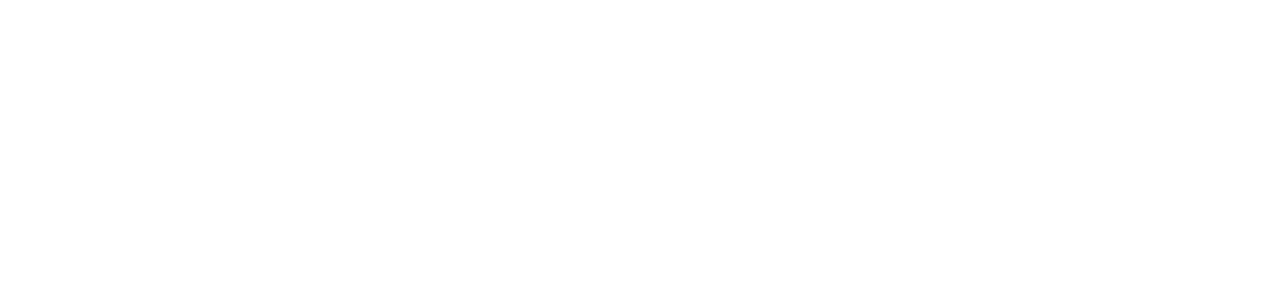
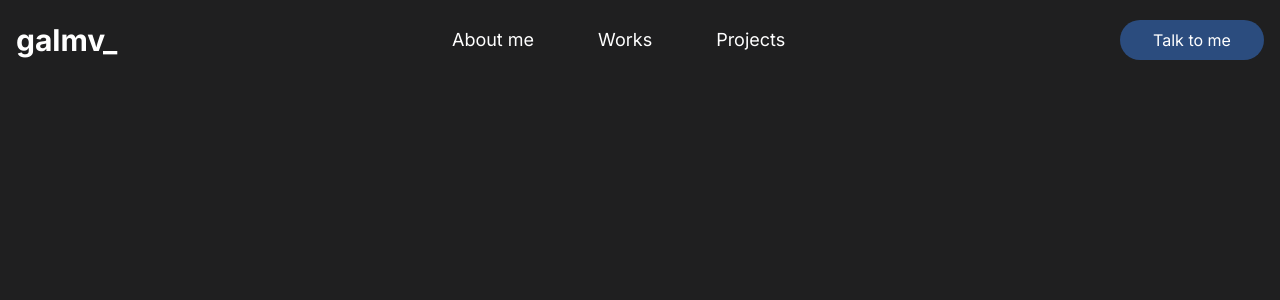
Before and after one commit to Gustavo-Venceslau/portfolio, a Next.js app: page / in a window 1280 px wide. Shown: the top 300 px of the page. Built offline with nearby package versions, Linux system fonts and the light colour scheme.

Commit message:
navbar initiliazed

```diff
--- a/app/layout.tsx
+++ b/app/layout.tsx
@@ -8,11 +8,7 @@ export const metadata = {
   description: 'My personal portfolio',
 }
 
-export default function RootLayout({
-  children,
-}: {
-  children: React.ReactNode
-}) {
+export default function RootLayout({children,}: {children: React.ReactNode}) {
   return (
     <html lang="en">
       <body className={inter.className}>{children}</body>
--- a/app/page.tsx
+++ b/app/page.tsx
@@ -1,7 +1,9 @@
+import { Navbar } from "@/components/Navbar";
+
 export default function Home() {
   return (
-    <main>
-
-    </main>
+    <div className="bg-[#1f1f20] w-full h-screen">
+      <Navbar />
+    </div>
   )
 }
--- /dev/null
+++ b/components/Navbar.tsx
@@ -0,0 +1,15 @@
+import Link from "next/link";
+
+export function Navbar(){
+    return(
+        <nav className="w-full h-20 flex justify-between items-center">
+            <h1 className=" text-3xl text-white ml-4 font-bold">galmv_</h1>
+            <ul className="flex flex-row list-none text-white text-lg">
+                <li><Link href=''>About me</Link></li>
+                <li className="ml-16"><Link href=''>Works</Link></li>
+                <li className="ml-16"><Link href=''>Projects</Link></li>
+            </ul>
+            <button className="bg-[#2b4c7e] w-36 h-10 rounded-full mr-4 text-white">Talk to me</button>
+        </nav>
+    )
+}
```
